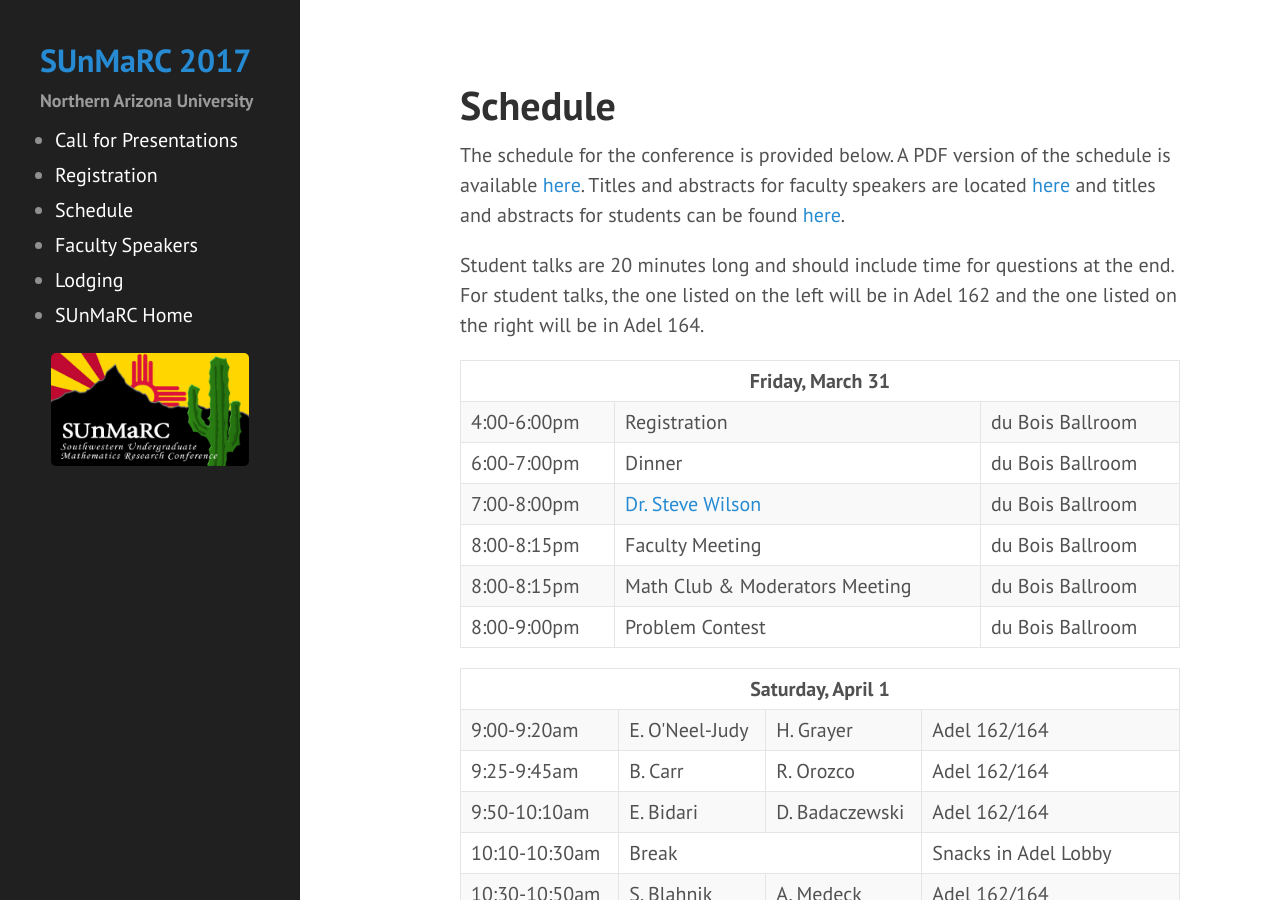
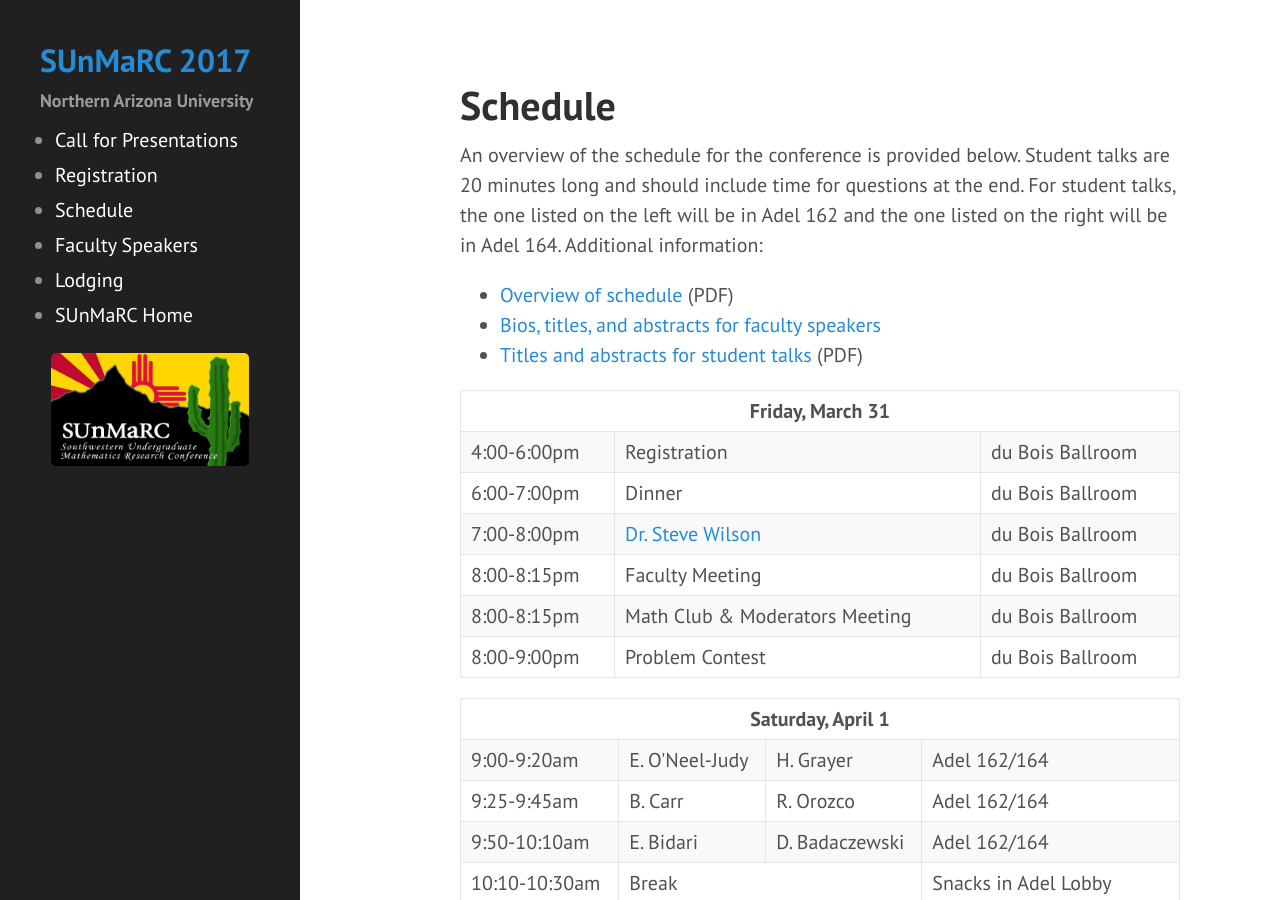
Before and after one commit to NAUMathStat/sunmarc2017, a Jekyll site: the page built from schedule.md, in a window 1280 px wide and 900 px high. Built offline with Jekyll 4.4.1, drawn with Linux system fonts in a browser that asks for light colours.

Commit message:
Update to schedule page

```diff
--- a/schedule.md
+++ b/schedule.md
@@ -3,9 +3,11 @@ layout: page
 title: Schedule
 ---
 
-The schedule for the conference is provided below.  A PDF version of the schedule is available [here](https://naumathstat.github.io/sunmarc2017/schedule.pdf). Titles and abstracts for faculty speakers are located [here](https://naumathstat.github.io/sunmarc2017/speakers/) and titles and abstracts for students can be found [here](https://naumathstat.github.io/sunmarc2017/abstracts.pdf).
+An overview of the schedule for the conference is provided below.  Student talks are 20 minutes long and should include time for questions at the end. For student talks, the one listed on the left will be in Adel 162 and the one listed on the right will be in Adel 164. Additional information:
 
-Student talks are 20 minutes long and should include time for questions at the end. For student talks, the one listed on the left will be in Adel 162 and the one listed on the right will be in Adel 164.
+- [Overview of schedule](https://naumathstat.github.io/sunmarc2017/schedule.pdf) (PDF)
+- [Bios, titles, and abstracts for faculty speakers](https://naumathstat.github.io/sunmarc2017/speakers/)
+- [Titles and abstracts for student talks](https://naumathstat.github.io/sunmarc2017/abstracts.pdf) (PDF)
 
 <table>
 <thead>
```
